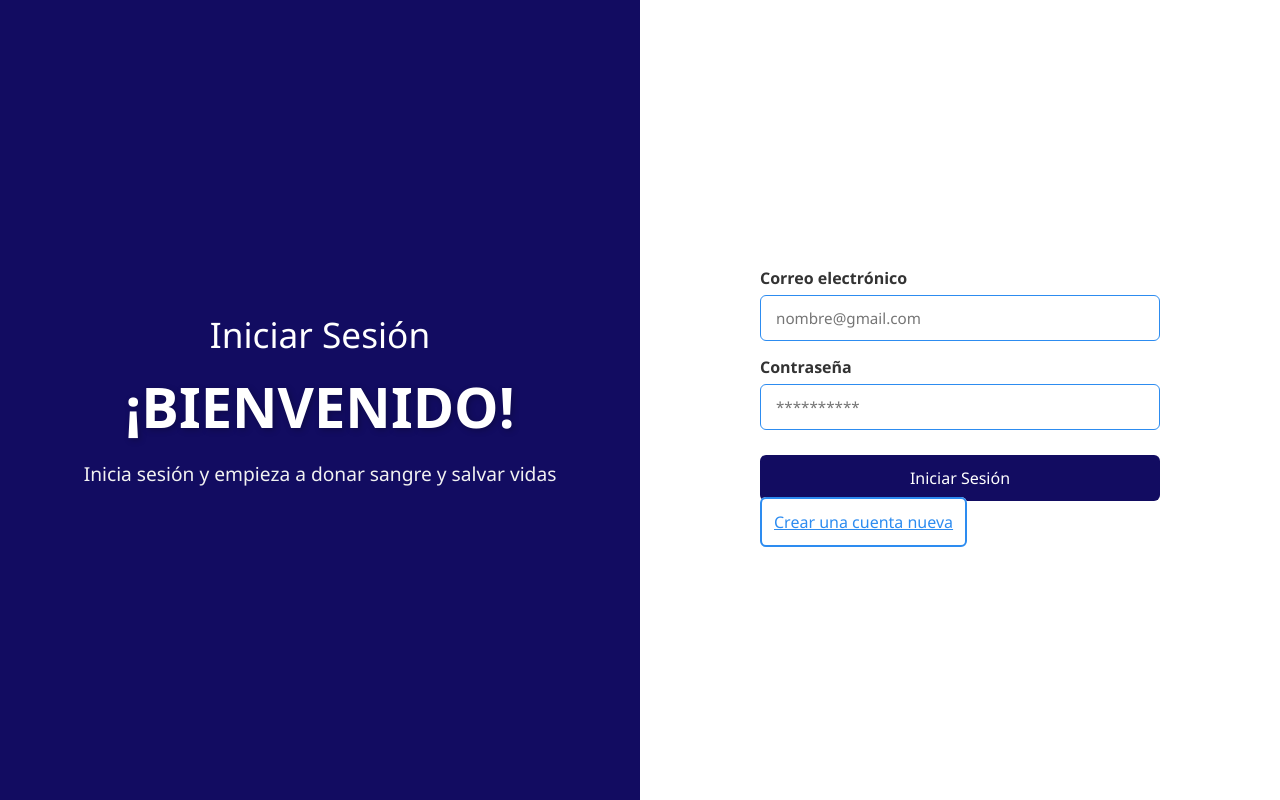
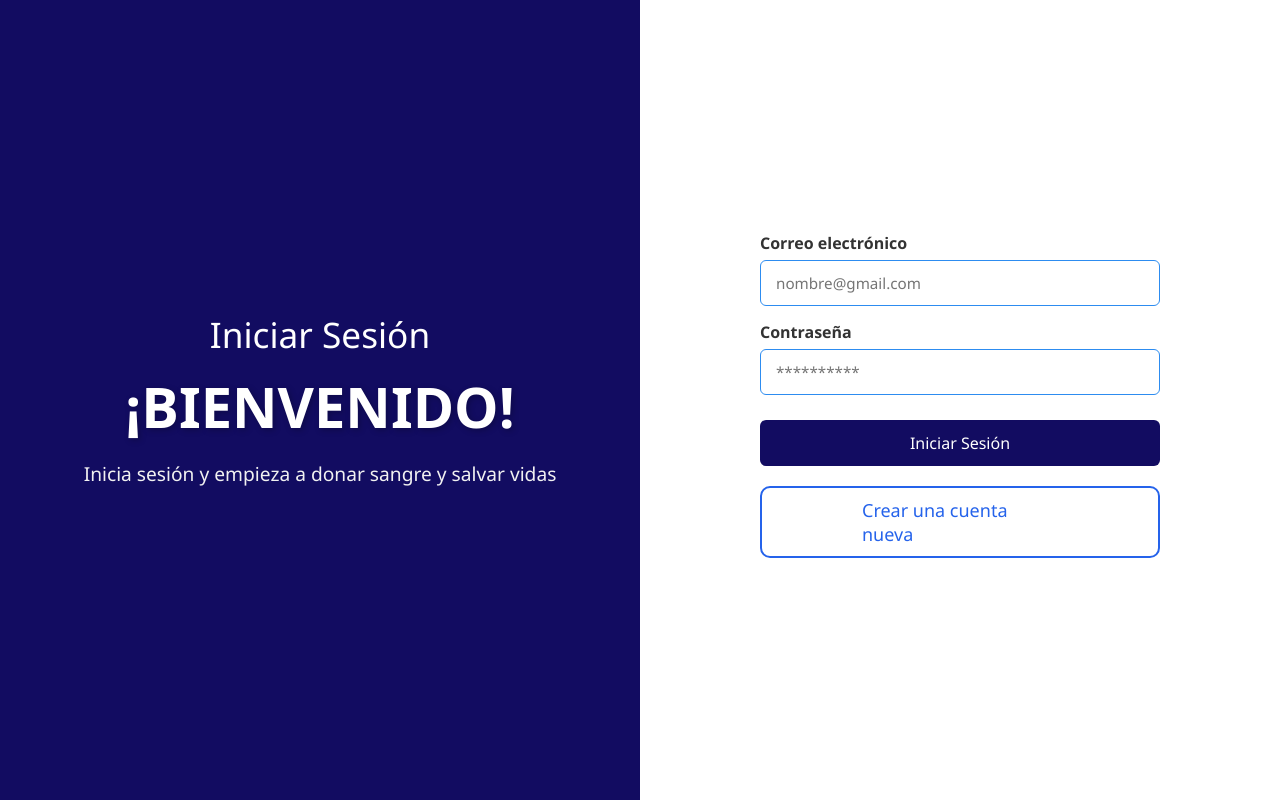
Before and after one commit to imjazmina/gestion_de_donadores_de_sangre, a Flask app: page /login in a window 1280 px wide. Run offline with Flask 3, Linux system fonts and the light colour scheme.

Commit message:
agregar estilos al boton de registro

```diff
--- a/app/static/css/login.css
+++ b/app/static/css/login.css
@@ -116,13 +116,20 @@ body, html {
   background-color: #1e6fcc;
 }
 
+
 .btn-register {
-  background-color: #fff;
-  color: #2D8CF0;
-  border: 2px solid #2D8CF0;
+    display: inline-block;
+    padding: 10px 100px;
+    border: 2px solid #2563eb;
+    color: #2563eb;
+    border-radius: 10px;
+    font-size: 18px;
+    text-decoration: none;
+    transition: 0.2s ease-in-out;
+    align-items: center;
 }
 
 .btn-register:hover {
-  background-color: #2D8CF0;
-  color: #fff;
+    background: #2563eb;
+    color: white;
 }
--- a/app/static/css/style.css
+++ b/app/static/css/style.css
@@ -929,3 +929,8 @@ background: #0056c1;
     width: 100%;
   }
 }
+
+.acciones {
+    text-align: center;
+    margin-top: 20px;
+}
```
